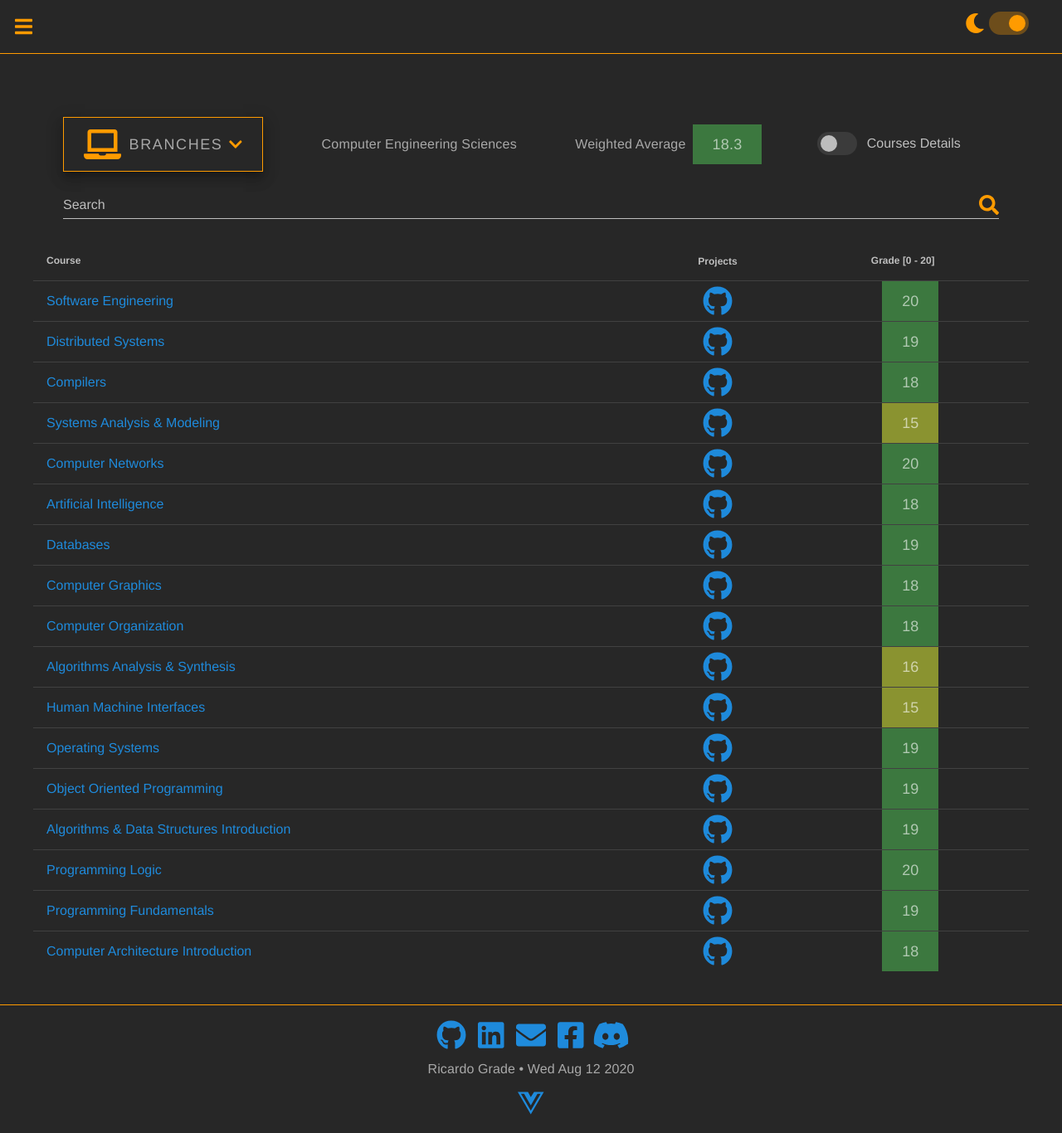
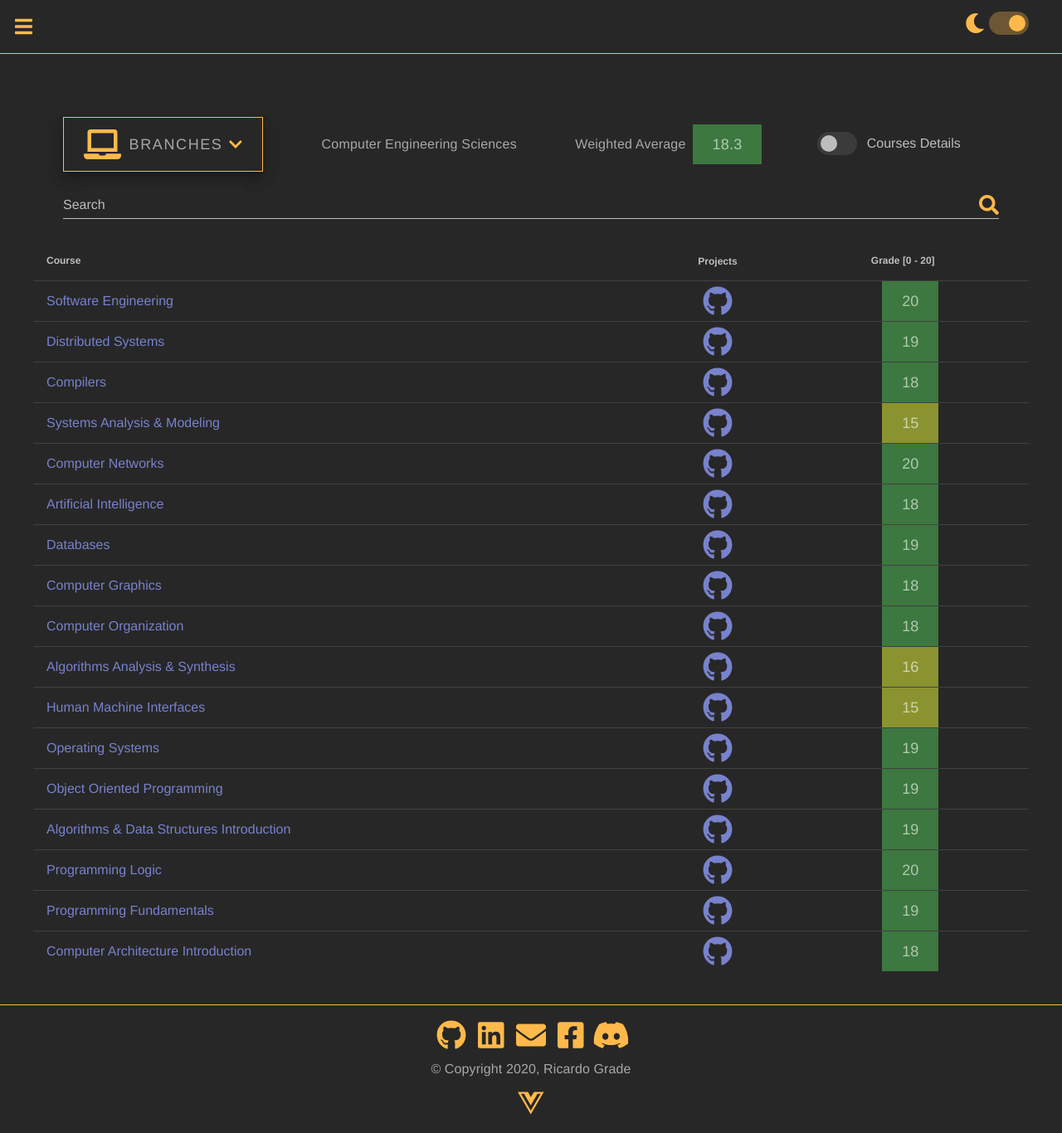
Before and after one commit to Opty1337/Opty-Page, a Vue app: page /BSc in a window 1280 px wide. Shown: the whole page at 83% size. Built offline with nearby package versions, Linux system fonts and the light colour scheme.

Commit message:
Enhanced Color Palette Updated MSc Grades After Improvement Exams Added Copyright in Footer Updated Dependencies Removed Vuex

```diff
--- a/public/index.html
+++ b/public/index.html
@@ -2,7 +2,7 @@
 <html lang="en">
   <head>
     <title>Optyfolio</title>
-    <link rel="icon" href="https://RicardoGrade.github.io/Portfolio.png" type="image/png" />
+    <link rel="icon" href="./Portfolio.png" type="image/png" />
     <!-- OpenGraph Meta -->
     <meta name="title" property="og:title" content="Optyfolio" />
     <meta name="type" property="og:type" content="Portfolio" />
--- a/src/App.vue
+++ b/src/App.vue
@@ -52,40 +52,53 @@ export default class App extends Vue {
 
 .theme--light .svg-inline--fa,
 .theme--light .v-input__slot {
-  color: rgb(100, 55, 180) !important;
+  color: rgb(105, 60, 185) !important;
 }
 
 .theme--light.v-divider,
 .theme--light.v-btn--outlined {
-  border-color: rgb(100, 55, 180) !important;
+  border-color: rgb(105, 60, 185) !important;
 }
 
 .theme--light .v-input__slot {
-  caret-color: rgb(100, 55, 180) !important;
+  caret-color: rgb(105, 60, 185) !important;
 }
 
 .theme--dark .svg-inline--fa,
 .theme--dark .v-input__slot {
-  color: rgb(255, 155, 0) !important;
+  color: rgb(255, 185, 75) !important;
 }
 
 .theme--dark.v-divider,
 .theme--dark.v-btn--outlined {
-  border-color: rgb(255, 155, 0) !important;
+  border-color: rgb(255, 185, 75) !important;
 }
 
 .theme--dark .v-input__slot {
-  caret-color: rgb(255, 155, 0) !important;
+  caret-color: rgb(255, 185, 75) !important;
 }
 
 .theme--light .bodyIcon,
 .theme--light.v-data-table a {
-  color: rgb(60, 80, 180) !important;
+  color: rgb(60, 65, 160) !important;
 }
 
 .theme--dark .bodyIcon,
 .theme--dark.v-data-table a {
-  color: rgba(30, 150, 240, 0.9) !important;
+  color: rgb(120, 130, 205) !important;
+}
+
+.theme--light.v-data-table tr:hover {
+  background: rgba(105, 60, 185, 0.05) !important;
+}
+
+.theme--dark.v-data-table tr:hover {
+  background: rgba(255, 185, 75, 0.05) !important;
+}
+
+.v-input,
+.v-data-table__mobile-row__header {
+  font-weight: normal !important;
 }
 
 .v-btn {
--- a/src/assets/Data/Degree/MSc.json
+++ b/src/assets/Data/Degree/MSc.json
@@ -9,7 +9,7 @@
       "fas",
       "cloud"
     ],
-    "WeightedAVG": 18.5,
+    "WeightedAVG": 18.8,
     "HasGithub": true,
     "Courses": [
       {
@@ -35,7 +35,7 @@
       {
         "Name": "Software Security",
         "Href": "https://fenix.tecnico.ulisboa.pt/disciplinas/SSof7/2020-2021/1-semestre",
-        "Grade": 18,
+        "Grade": 19,
         "Interest": 9,
         "ECTS": 7.5,
         "Period": "Year 1, Sem. 1",
--- a/src/components/AppFooter.vue
+++ b/src/components/AppFooter.vue
@@ -12,14 +12,14 @@
               v-on="on"
               icon
             >
-              <font-awesome-icon class="bodyIcon fa-2x" :icon="sNet.Icon" />
+              <font-awesome-icon class="fa-2x" :icon="sNet.Icon" />
             </v-btn>
           </template>
-          <span class="appText" v-text="sNet.Label" />
+          <span v-text="sNet.Label" />
         </v-tooltip>
       </v-card-text>
       <v-card-text class="appText pa-2">
-        Ricardo Grade &bull; {{ new Date().toDateString() }}
+        &copy; Copyright {{ new Date().getFullYear() }}, Ricardo Grade
       </v-card-text>
       <v-card-text class="pa-1">
         <v-tooltip bottom>
@@ -32,12 +32,12 @@
               icon
             >
               <font-awesome-icon
-                class="bodyIcon fa-2x periodicallySpinHover"
+                class="fa-2x periodicallySpinHover"
                 :icon="['fab', 'vuejs']"
               />
             </v-btn>
           </template>
-          <span class="appText">Source Code</span>
+          <span>Source Code</span>
         </v-tooltip>
       </v-card-text>
     </v-card>
--- a/src/components/AppToolbar.vue
+++ b/src/components/AppToolbar.vue
@@ -36,7 +36,7 @@
           <v-switch
             v-model="themeService.dark"
             prepend-icon="$moon"
-            color="rgb(255, 155, 0)"
+            color="rgb(255, 185, 75)"
             inset
           />
         </v-container>
--- a/src/components/DegreeTable/DegreeTable.vue
+++ b/src/components/DegreeTable/DegreeTable.vue
@@ -50,7 +50,7 @@
             v-text="item.Name"
           />
         </template>
-        <span class="appText">Course Page</span>
+        <span>Course Page</span>
       </v-tooltip>
     </template>
 
@@ -70,7 +70,7 @@
             />
           </v-btn>
         </template>
-        <span class="appText">Projects Repository</span>
+        <span>Projects Repository</span>
       </v-tooltip>
     </template>
 
@@ -207,16 +207,4 @@ a {
 tr:hover .periodicallySpinHover {
   animation: periodicallySpin 10s linear infinite;
 }
-
-.theme--light.v-data-table tr:hover {
-  background: rgba(0, 0, 0, 0.05) !important;
-}
-
-.theme--dark.v-data-table tr:hover {
-  background: rgba(255, 255, 255, 0.05) !important;
-}
-
-.v-data-table__mobile-row__header {
-  font-weight: normal !important;
-}
 </style>
--- a/src/main.ts
+++ b/src/main.ts
@@ -1,15 +1,13 @@
 import Vue from "vue";
-import "./plugins/fontawesome";
 import App from "./App.vue";
 import router from "./router";
-import store from "./store";
 import vuetify from "./plugins/vuetify";
+import "./plugins/fontawesome";
 
 Vue.config.productionTip = false;
 
 new Vue({
   router,
-  store,
   vuetify,
   render: (h) => h(App),
 }).$mount("#app");
--- a/src/plugins/fontawesome.ts
+++ b/src/plugins/fontawesome.ts
@@ -25,6 +25,7 @@ import {
   faMoon,
   faSearch,
   faSortUp,
+  faCaretDown,
 } from "@fortawesome/free-solid-svg-icons";
 import {
   faFortAwesome,
@@ -59,6 +60,7 @@ library.add(
   faMoon,
   faSearch,
   faSortUp,
+  faCaretDown,
   faFortAwesome,
   faFacebookSquare,
   faGithub,
--- a/src/store/index.ts
+++ /dev/null
@@ -1,11 +0,0 @@
-import Vue from "vue";
-import Vuex from "vuex";
-
-Vue.use(Vuex);
-
-export default new Vuex.Store({
-  state: {},
-  mutations: {},
-  actions: {},
-  modules: {},
-});
```
Also changed, not shown: package.json (+4 -5 lines), 1 other file (tests, documents, lock files or other folders).
